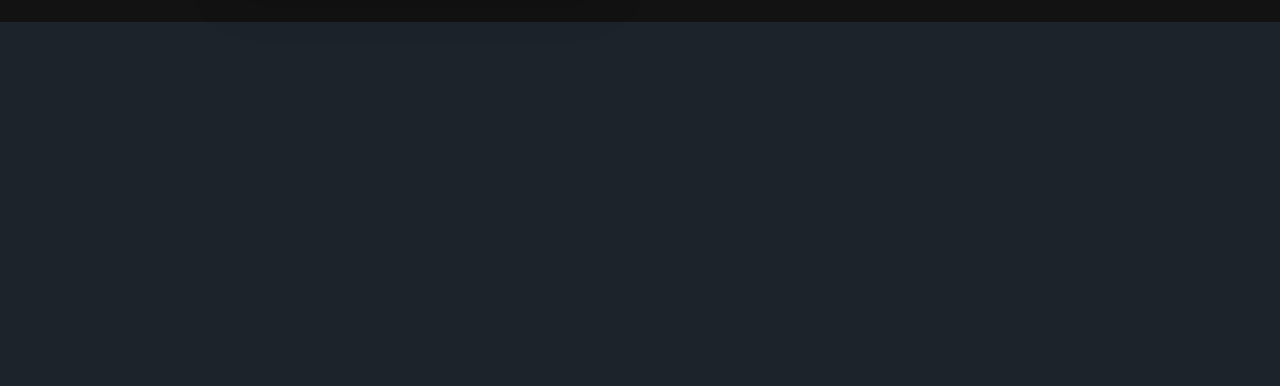
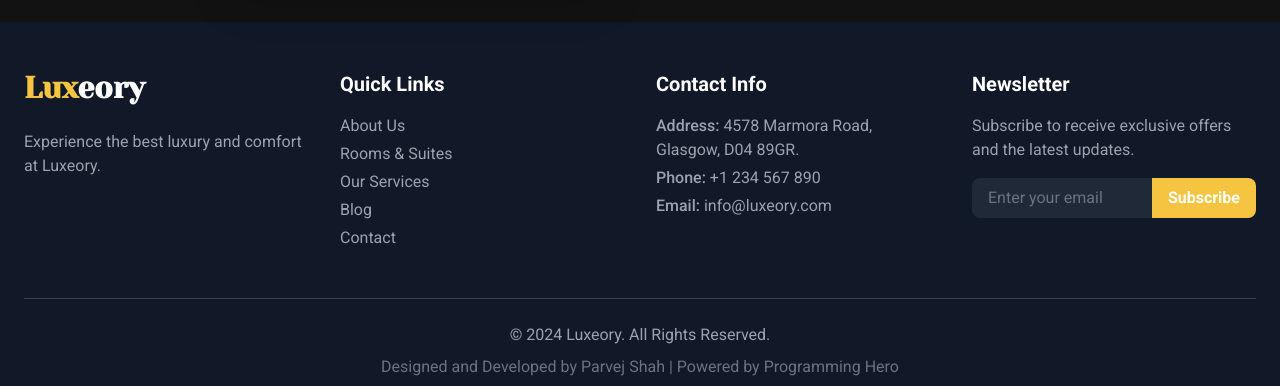
Before and after one commit to parvej-shah/luxeory-hotel-booking, a React (Vite) app: page /login in a window 1280 px wide. Shown: the part 566-952 px from the top of the page. Before the commit the page ends 800 px from the top, so only its background shows below. Built offline with nearby package versions, Linux system fonts and the light colour scheme; no server answers.

Commit message:
footer section added

```diff
--- a/src/components/Footer.jsx
+++ b/src/components/Footer.jsx
@@ -0,0 +1,104 @@
+const Footer = () => {
+    return (
+      <footer className="bg-gray-900 text-white py-12 px-6">
+        <div className="container mx-auto grid grid-cols-1 md:grid-cols-4 gap-8">
+          {/* Column 1: About */}
+          <div>
+          <h2 className="text-3xl mb-6 font-black mr-1">
+            <span className="text-primary">Lux</span>eory
+          </h2>
+            <p className="text-gray-400">
+              Experience the best luxury and comfort at Luxeory.
+            </p>
+          </div>
+
+          {/* Column 2: Quick Links */}
+          <div>
+            <h1 className="text-xl font-semibold mb-4">Quick Links</h1>
+            <ul className="space-y-1 text-gray-400">
+              <li>
+                <a href="" className="hover:text-white transition">
+                  About Us
+                </a>
+              </li>
+              <li>
+                <a href="" className="hover:text-white transition">
+                  Rooms & Suites
+                </a>
+              </li>
+              <li>
+                <a href="" className="hover:text-white transition">
+                  Our Services
+                </a>
+              </li>
+              <li>
+                <a href="" className="hover:text-white transition">
+                  Blog
+                </a>
+              </li>
+              <li>
+                <a href="" className="hover:text-white transition">
+                  Contact
+                </a>
+              </li>
+            </ul>
+          </div>
+
+          {/* Column 3: Contact */}
+          <div>
+            <h1 className="text-xl font-semibold mb-4">Contact Info</h1>
+            <ul className="space-y-1 text-gray-400">
+              <li>
+                <span className="font-medium">Address:</span> 4578 Marmora Road,
+                Glasgow, D04 89GR.
+              </li>
+              <li>
+                <span className="font-medium">Phone:</span>{" "}
+                <a href="tel:+1234567890" className="hover:text-white transition">
+                  +1 234 567 890
+                </a>
+              </li>
+              <li>
+                <span className="font-medium">Email:</span>{" "}
+                <a
+                  href="mailto:info@hotera.com"
+                  className="hover:text-white transition"
+                >
+                  info@luxeory.com
+                </a>
+              </li>
+            </ul>
+          </div>
+
+          {/* Column 4: Newsletter */}
+          <div>
+            <h1 className="text-xl font-semibold mb-4">Newsletter</h1>
+            <p className="text-gray-400 mb-4">
+              Subscribe to receive exclusive offers and the latest updates.
+            </p>
+            <div className="flex">
+              <input
+                type="email"
+                placeholder="Enter your email"
+                className="w-full px-4 py-2 bg-gray-800 rounded-l-lg focus:outline-none text-white placeholder-gray-500"
+              />
+              <button
+                type="submit"
+                className="px-4 bg-primary text-white font-semibold rounded-r-lg hover:bg-primary-focus transition"
+              >
+                Subscribe
+              </button>
+            </div>
+          </div>
+        </div>
+
+        {/* Footer Bottom */}
+        <div className="mt-12 text-center text-gray-500 border-t border-gray-700 pt-6">
+        <p className="mb-2 text-gray-400">© 2024 Luxeory. All Rights Reserved.</p>
+          <p>Designed and Developed by Parvej Shah | Powered by Programming Hero</p>
+        </div>
+      </footer>
+    );
+  };
+
+  export default Footer;
--- a/src/components/Navbar.jsx
+++ b/src/components/Navbar.jsx
@@ -51,7 +51,7 @@
     }
   };
   return (
-    <div className="bg-gradient-to-t from-bgStart to-bgEnd">
+    < div className="bg-gradient-to-t from-bgStart to-bgEnd">
       <div className="navbar container mx-auto">
         <div className="navbar-start">
           <h2 className="text-3xl font-black text-textPrimary mr-1">
--- a/src/pages/Layout.jsx
+++ b/src/pages/Layout.jsx
@@ -1,11 +1,13 @@
 import { Outlet } from 'react-router-dom'
 import Navbar from '../components/Navbar'
+import Footer from '../components/Footer'
 
 export default function Layout() {
   return (
     <div className='bg-bgEnd'>
         <Navbar/>
         <Outlet/>
+        <Footer/>
     </div>
   )
 }
```
